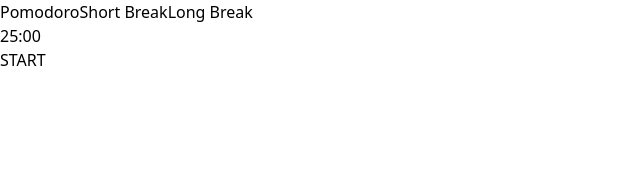
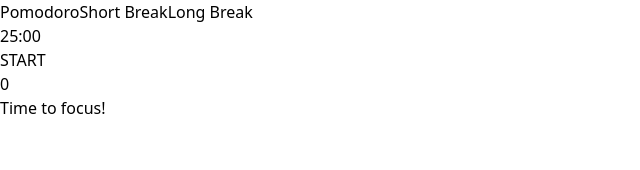
Before and after one commit to thenewsatria/personal-pomodoro, a React (Vite) app: page / in a window 1280 px wide. Shown: the top 170 px of the page, without its empty margins (0-640 px from the left). Built offline with nearby package versions, Linux system fonts and the light colour scheme.

Commit message:
add iteration counter

```diff
--- a/src/App.tsx
+++ b/src/App.tsx
@@ -1,10 +1,12 @@
 import { useState } from "react";
 import Timer from "./components/Timer"
 import TimerState from "./types/TimerState";
+import Iteration from "./components/Iteration";
 
 function App() {
 
   const [timerState, setTimerState] = useState<TimerState>(TimerState.POMODORO)
+  const [iteration, setIteration] = useState<number>(0)
 
   function changeTheme(): {bgPrimary: string, bgSecondary: string, bgTertiery: string,
       textPrimary: string, textSecondary: string, textTertiery: string} {
@@ -29,6 +31,7 @@
       <div className={`${changeTheme().bgSecondary} min-h-screen pt-12`}>
         <div className="mx-3">
           <Timer themes={changeTheme()} setTimer={setTimerState} timeState={timerState}/>
+          <Iteration themes={changeTheme()} iterator={iteration} timeState={timerState}/>
         </div>
       </div>
     </>
--- /dev/null
+++ b/src/components/Iteration.tsx
@@ -0,0 +1,24 @@
+import TimerState from "../types/TimerState"
+
+interface IterationProps {
+    themes: {bgPrimary: string, bgSecondary: string, bgTertiery: string,
+        textPrimary: string, textSecondary: string, textTertiery: string}
+    iterator: number
+    timeState: TimerState
+}
+function Iteration({themes, iterator, timeState}: IterationProps) {
+    return (
+        <div className="px-6 py-4 mt-4">
+            <div className="flex flex-col items-center">
+                <div className={`px-4 py-2 ${themes.bgTertiery} rounded-full`}>
+                <p className="text-white">{iterator}</p>
+                </div>
+                <div className="mt-2">
+                <p className="text-white font-semibold">{timeState == TimerState.POMODORO ? "Time to focus!" : "Time for a break!"}</p>
+                </div>
+            </div>
+        </div>
+    )
+}
+
+export default Iteration
```
